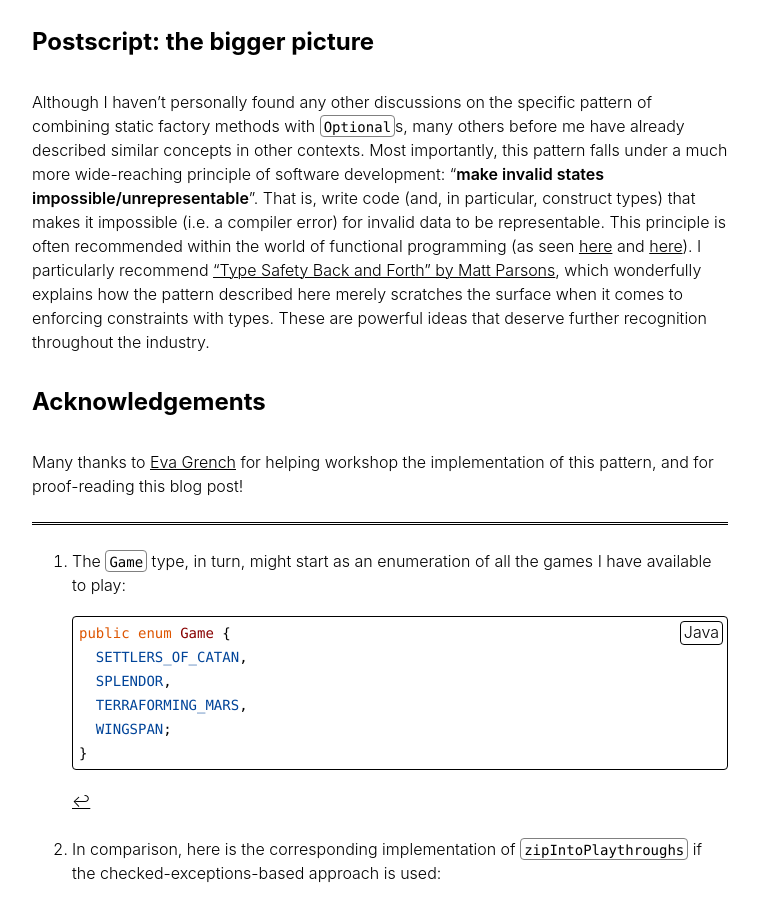
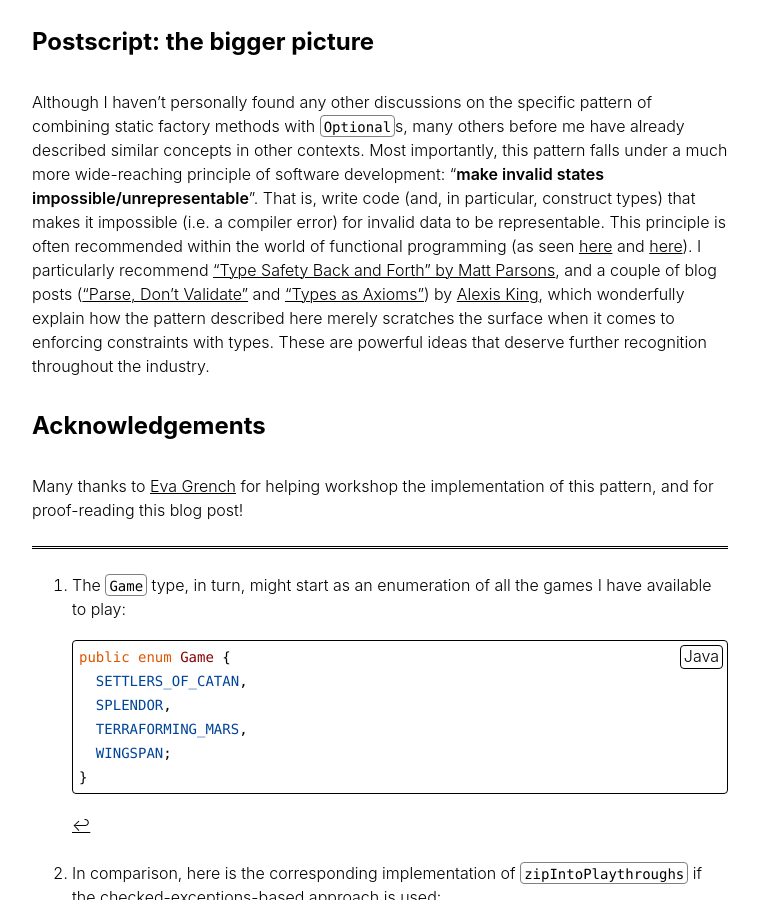
Before and after one commit to andrewtbiehl/andrewtbiehl.com, a Jekyll site: the page built from _posts/2022-02-03-improving-data-classes.md, in a window 1280 px wide and 900 px high, scrolled down 5791 px. Shown: the whole window, without its empty margins (260-1019 px from the left). Built offline with Jekyll 4.4.1, drawn with Linux system fonts in a browser that asks for light colours.

Commit message:
Add more references for further reading to post
Adds some references to some relevant (and fantastic) blog posts by
Alexis King to the 2022-02-03 blog post.

```diff
--- a/_posts/2022-02-03-improving-data-classes.md
+++ b/_posts/2022-02-03-improving-data-classes.md
@@ -279,10 +279,15 @@ This principle is often recommended within the world of functional programming (
 [here](https://youtu.be/IcgmSRJHu_8) and
 [here](https://fsharpforfunandprofit.com/posts/designing-with-types-making-illegal-states-unrepresentable)).
 I particularly recommend ["Type Safety Back and Forth" by Matt
-Parsons](https://www.parsonsmatt.org/2017/10/11/type_safety_back_and_forth.html), which
-wonderfully explains how the pattern described here merely scratches the surface when it
-comes to enforcing constraints with types. These are powerful ideas that deserve further
-recognition throughout the industry.
+Parsons](https://www.parsonsmatt.org/2017/10/11/type_safety_back_and_forth.html), and a
+couple of blog posts
+(["Parse, Don't Validate"](https://lexi-lambda.github.io/blog/2019/11/05/parse-don-t-validate)
+and
+["Types as Axioms"](https://lexi-lambda.github.io/blog/2020/08/13/types-as-axioms-or-playing-god-with-static-types))
+by [Alexis King](https://lexi-lambda.github.io/about.html), which wonderfully explain
+how the pattern described here merely scratches the surface when it comes to enforcing
+constraints with types. These are powerful ideas that deserve further recognition
+throughout the industry.
 
 ### Acknowledgements
 
```
